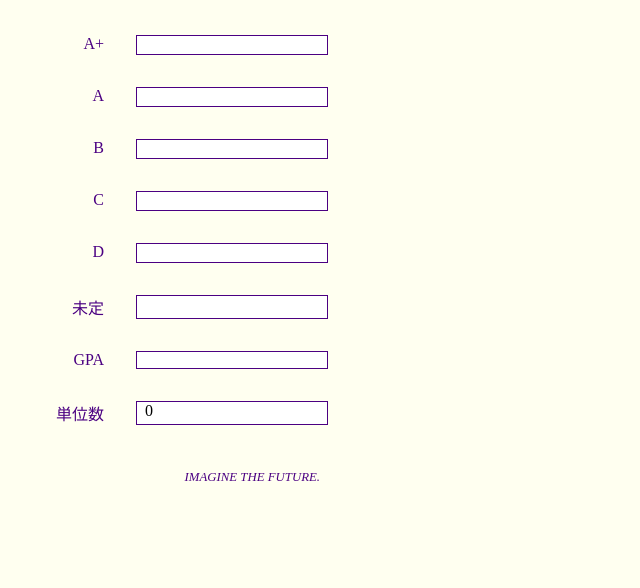
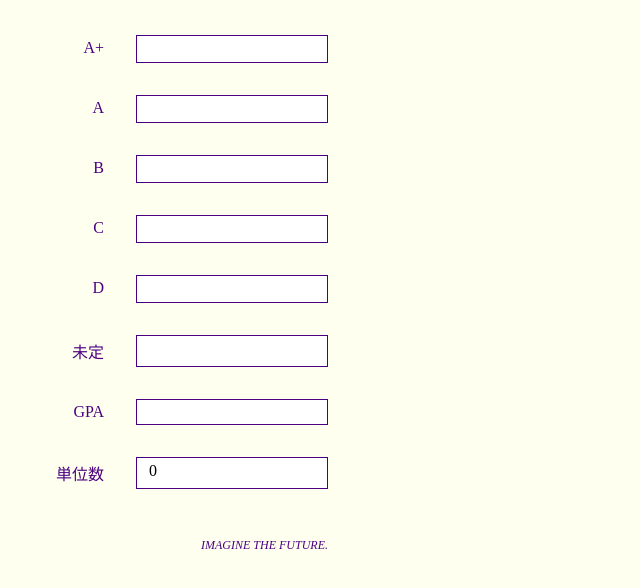
Before and after one commit to unsigned-wrong-wrong-int/gpa-tsukuba, a plain HTML site: page index.html in a window 1280 px wide. Shown: the part 70-658 px from the top of the page, without its empty margins (0-640 px from the left). Drawn offline with Linux system fonts and the light colour scheme.

Commit message:
Make input elements larger

```diff
--- a/index.html
+++ b/index.html
@@ -20,6 +20,7 @@
          #form > label {
             grid-column: 1;
             margin: 1rem;
+            padding: 0.25rem 0;
             text-align: right;
          }
          #form > input, #form > output, #form > select, #form > div {
@@ -30,7 +31,7 @@
          }
          input[type="number"], output, select {
             margin: 1rem;
-            padding: 0 8px;
+            padding: 0.25rem 0 0.25rem 0.75rem;
             font-family: inherit;
             font-size: 1rem;
             background-color: white;
@@ -48,7 +49,7 @@
          }
          #form > label[for="___"] {
             grid-column: 1 / -1;
-            font-size: 0.8rem;
+            font-size: 0.75rem;
          }
          #form > #___ {
             margin: 0;
```
